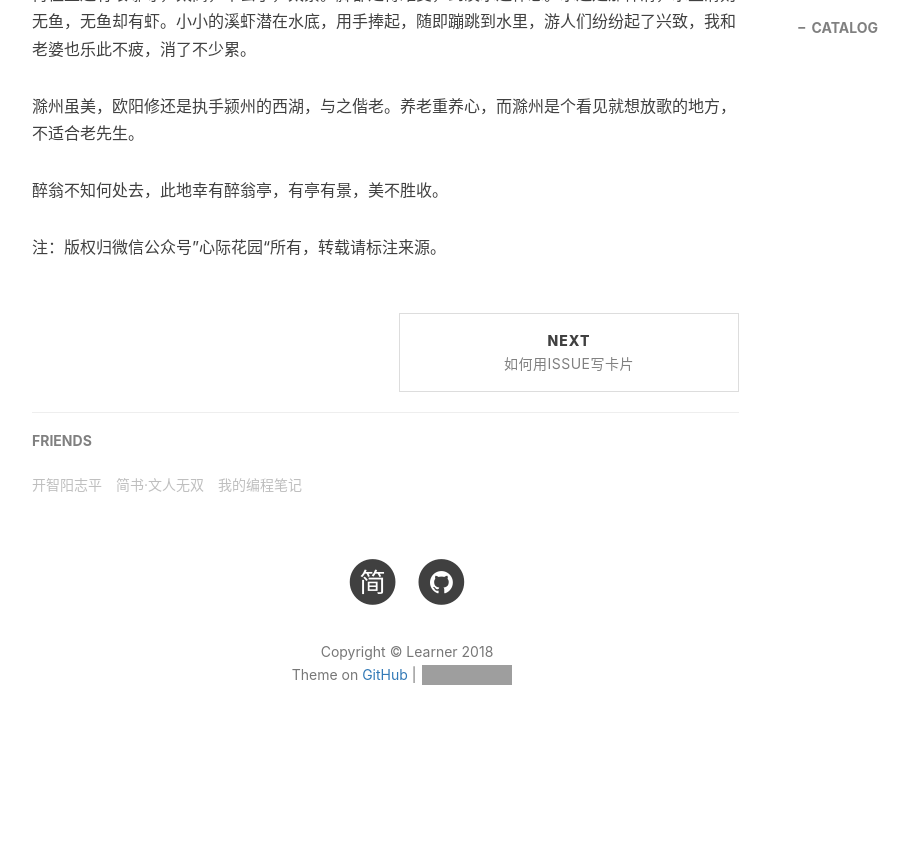
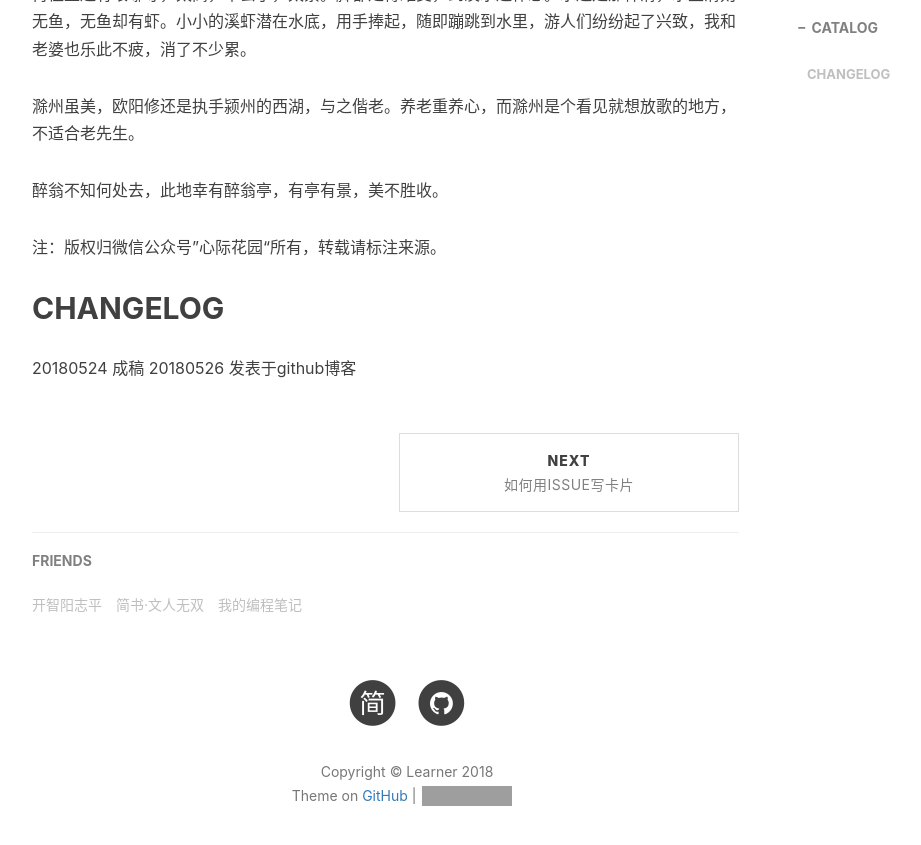
Before and after one commit to zilongxuan001/zilongxuan001.github.com, a Jekyll site: the page built from _posts/2018-05-24-滁州寻醉翁.md, in a window 1280 px wide and 900 px high, scrolled down 1960 px. Shown: the top 845 px of the window, without its empty margins (233-1154 px from the left). Built offline with Jekyll 4.4.1, drawn with Linux system fonts in a browser that asks for light colours; nearby versions of some CDN libraries; comment, search, counter and statistics services are not loaded; before the commit the page ends 2739 px from its top, so only the background shows below that; grey boxes are pictures that could not be loaded.

Commit message:
Update 2018-05-24-滁州寻醉翁.md

```diff
--- a/_posts/2018-05-24-滁州寻醉翁.md
+++ b/_posts/2018-05-24-滁州寻醉翁.md
@@ -48,3 +48,7 @@ tags:
 
 
 注：版权归微信公众号”心际花园“所有，转载请标注来源。
+
+## CHANGELOG
+20180524 成稿
+20180526 发表于github博客
```
